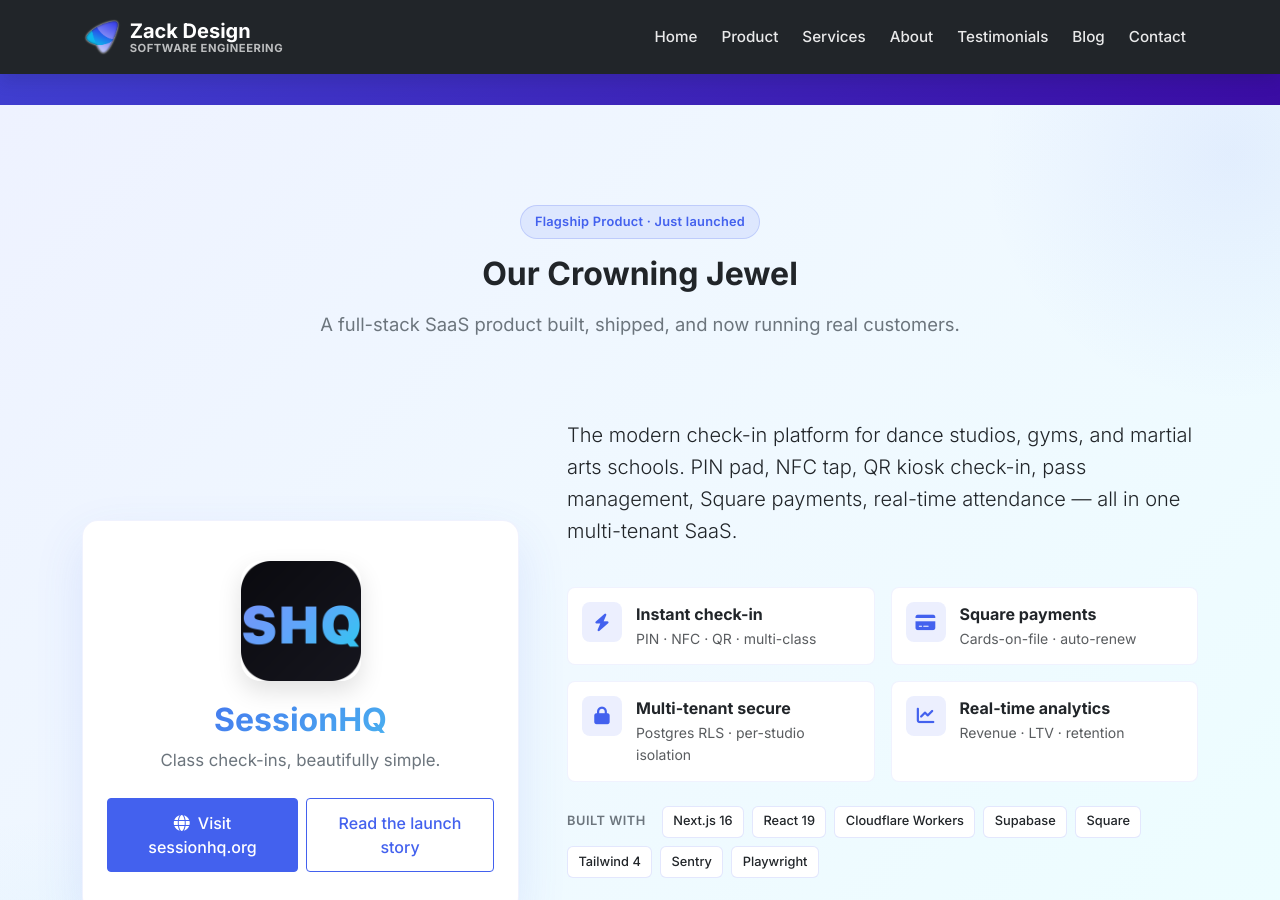
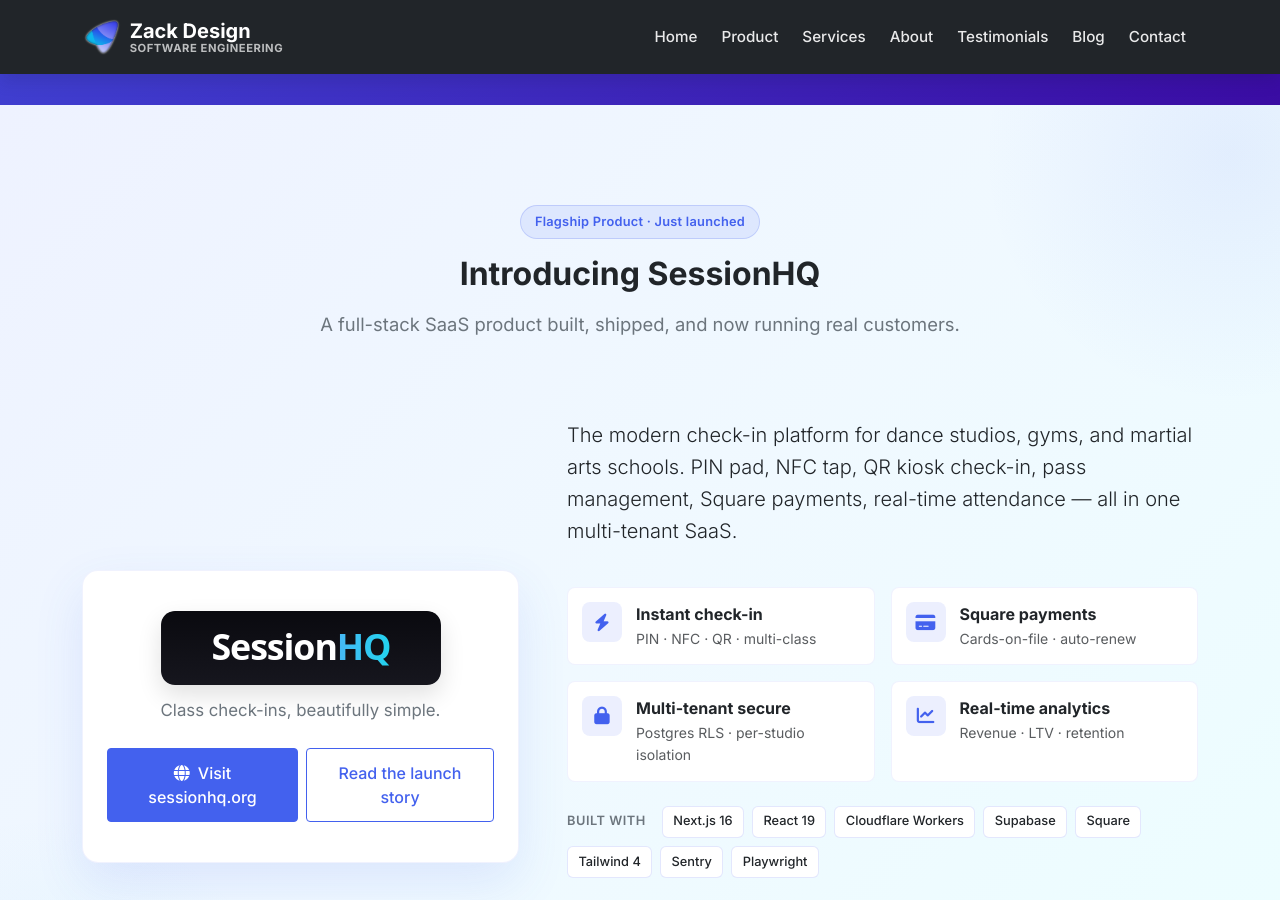
Before and after one commit to zackdesign/zackdesign.github.io, a Jekyll site: the page built from index.html, in a window 1280 px wide and 900 px high, scrolled down 795 px. Built offline with Jekyll 4.4.1, drawn with Linux system fonts in a browser that asks for light colours.

Commit message:
fix: Use SessionHQ wordmark, drop "crowning jewel" copy, patch dep vulns
Swaps the SHQ favicon mark for the SessionHQ wordmark in the flagship
showcase, renames the section heading from "Our Crowning Jewel" to
"Introducing SessionHQ", and updates Bundler dependencies to clear
9 dependabot alerts (Nokogiri critical, Addressable high, ActiveSupport,
Faraday, REXML, URI).

Co-Authored-By: Claude Opus 4.7 (1M context) <noreply@anthropic.com>

```diff
--- a/_layouts/default.html
+++ b/_layouts/default.html
@@ -86,15 +86,14 @@
           <div class="row">
             <div class="col-lg-10 mx-auto text-center mb-5">
               <span class="product-eyebrow">Flagship Product · Just launched</span>
-              <h2 class="section-title mt-3">Our Crowning Jewel</h2>
+              <h2 class="section-title mt-3">Introducing SessionHQ</h2>
               <p class="section-subtitle">A full-stack SaaS product built, shipped, and now running real customers.</p>
             </div>
           </div>
           <div class="row align-items-center g-5">
             <div class="col-lg-5 text-center">
               <div class="product-showcase-card">
-                <img src="/images/sessionhq-icon.png" width="120" height="120" alt="SessionHQ logo" class="product-icon">
-                <h3 class="product-title">SessionHQ</h3>
+                <img src="/images/sessionhq-wordmark.svg" width="280" height="75" alt="SessionHQ" class="product-wordmark">
                 <p class="product-tagline">Class check-ins, beautifully simple.</p>
                 <div class="d-flex flex-column flex-sm-row gap-2 justify-content-center mt-2">
                   <a href="https://sessionhq.org" target="_blank" rel="noopener" class="btn btn-primary btn-lg">
--- a/css/custom.css
+++ b/css/custom.css
@@ -838,23 +838,13 @@ a:hover {
   box-shadow: 0 25px 60px rgba(67, 97, 238, 0.18);
 }
 
-.product-icon {
-  width: 120px;
-  height: 120px;
-  border-radius: 1.25rem;
+.product-wordmark {
+  width: 100%;
+  max-width: 280px;
+  height: auto;
+  border-radius: 0.875rem;
   box-shadow: 0 10px 25px rgba(0, 0, 0, 0.12);
-}
-
-.product-title {
-  font-size: 2rem;
-  font-weight: 800;
-  margin-top: 1.25rem;
-  margin-bottom: 0.5rem;
-  color: var(--primary-color);
-  background: linear-gradient(135deg, #4361ee, #4cc9f0);
-  -webkit-background-clip: text;
-  -webkit-text-fill-color: transparent;
-  background-clip: text;
+  margin-bottom: 0.75rem;
 }
 
 .product-tagline {
```
Also changed, not shown: _posts/2026-04-17-sessionhq-launch.md (+1 -1 lines), Gemfile.lock, images/sessionhq-icon.png (deleted), images/sessionhq-wordmark.svg (added).
